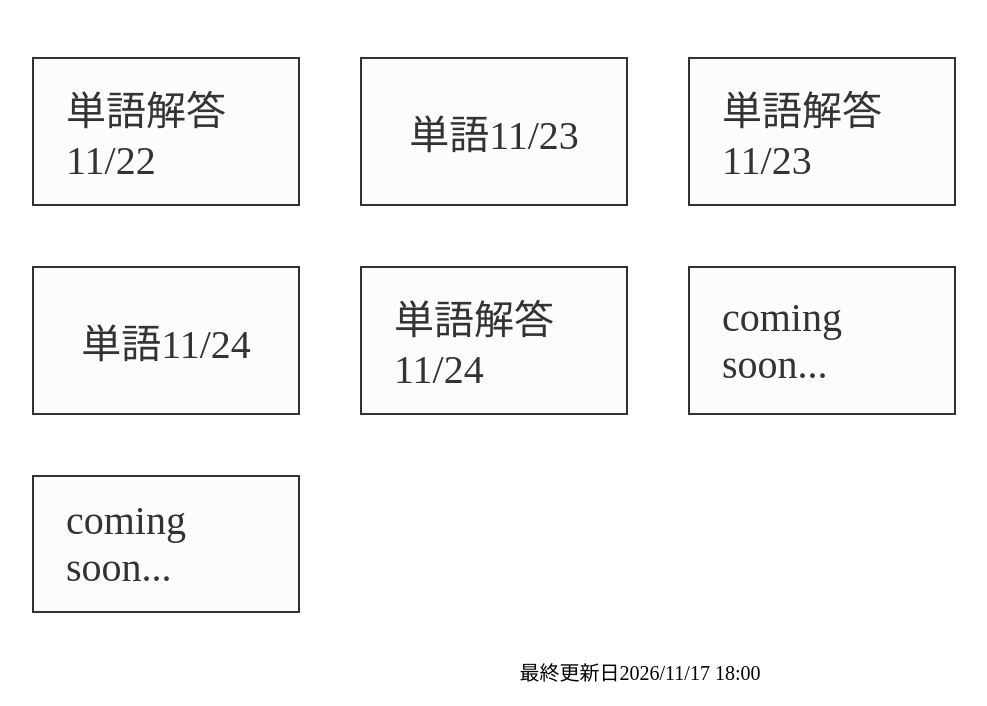
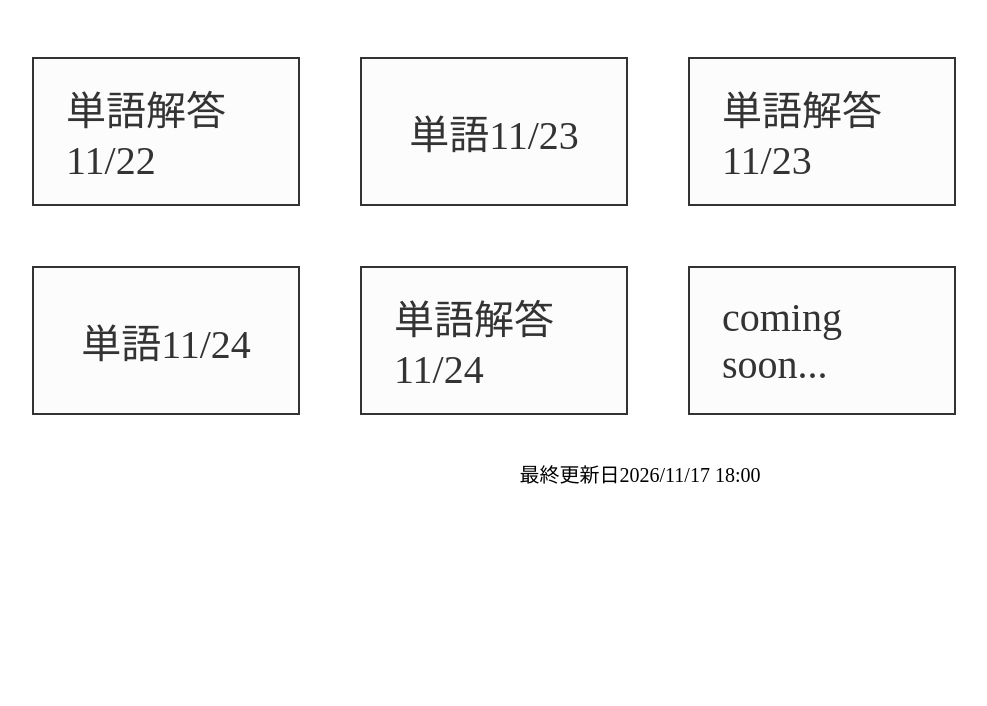
Before and after one commit to gonnosuke-tomi/KS-rikadai, a plain HTML site: page english.html in a window 1280 px wide. Shown: the part 787-1493 px from the top of the page, without its empty margins (0-987 px from the left). After the commit the page ends 1295 px from the top, so only its background shows below. Drawn offline with Linux system fonts and the light colour scheme; a script that the page names is missing.

Commit message:
整えた

```diff
--- a/english.html
+++ b/english.html
@@ -31,7 +31,6 @@
         <a href="https://docs.google.com/document/d/1xO--2BOvMxmmbKE8aeR9BjCWkOynZCjmj05tFxFbkoM/preview" class="rink">単語11/24</a>
         <a href="https://docs.google.com/document/d/11atHavzlVNxqJtwutnZlVolr8OHzep4oy50hzo2L8hA/preview" class="rink">単語解答11/24</a>
         <a href="" class="rink">coming soon...</a>
-        <a href="" class="rink">coming soon...</a>
 
 
 
```
Also changed, not shown: mathematics.html (+3 -2 lines).
